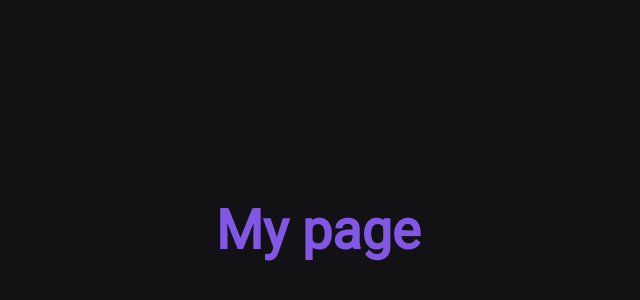
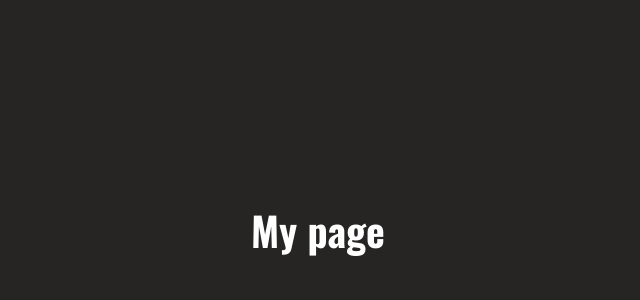
Before and after one commit to viiniciusgs/leflesko, a Next.js app: page / in a window 1280 px wide. Shown: the part 170-470 px from the top of the page, without its empty margins (322-962 px from the left). Built offline with nearby package versions, Linux system fonts and the light colour scheme.

Commit message:
:lipstick: add tokens in theme file

```diff
--- a/src/pages/_document.tsx
+++ b/src/pages/_document.tsx
@@ -40,7 +40,7 @@ export default class MyDocument extends Document {
         <Head>
           <meta charSet="utf-8" />
           <link
-            href="https://fonts.googleapis.com/css2?family=Roboto&display=swap"
+            href="https://fonts.googleapis.com/css2?family=Oswald:wght@300;600;700&display=swap"
             rel="stylesheet"
           />
         </Head>
--- a/src/styles/global.ts
+++ b/src/styles/global.ts
@@ -7,13 +7,9 @@ export default createGlobalStyle`
     box-sizing: border-box;
   }
 
-  html {
-    font-size: 62.5%;
-  }
-
   body {
     background: ${({ theme }) => theme.colors.background};
     color: ${({ theme }) => theme.colors.text};
-    font: 400 1.6rem Roboto, sans-serif;
+    font: 400 1rem Oswald, sans-serif;
   }
 `
--- a/src/styles/pages/Home.ts
+++ b/src/styles/pages/Home.ts
@@ -8,7 +8,8 @@ export const Container = styled.div`
   justify-content: center;
 
   h1 {
-    font-size: 5.4rem;
-    color: ${({ theme }) => theme.colors.primary};
+    font-size: ${({ theme }) => theme.fonts.sizes.lg};
+    font-weight: ${({ theme }) => theme.fonts.weights.bold};
+    color: ${({ theme }) => theme.colors.text};
   }
 `
--- a/src/styles/theme.ts
+++ b/src/styles/theme.ts
@@ -1,8 +1,34 @@
 const theme = {
+  spacings: {
+    sm: '0.25rem',
+    md: '0.5rem',
+    lg: '2rem',
+  },
+  radius: {
+    sm: '0.25rem',
+    md: '0.5rem',
+  },
+  fonts: {
+    sizes: {
+      sm: '1.5rem',
+      md: '2rem',
+      lg: '2.5rem',
+    },
+    weights: {
+      light: '300',
+      semiBold: '600',
+      bold: '700',
+    },
+  },
   colors: {
-    background: '#121214',
-    text: '#e1e1e6',
-    primary: '#8257e6',
+    background: '#262524',
+    text: '#FFFFFF',
+    primary: '#BFBFBF',
+    secondary: '#646464',
+    tertiary: '#3F3F3F',
+    success: '#B4F26F',
+    alert: '#F2EA6F',
+    error: '#F04D58',
   },
 }
 
```
